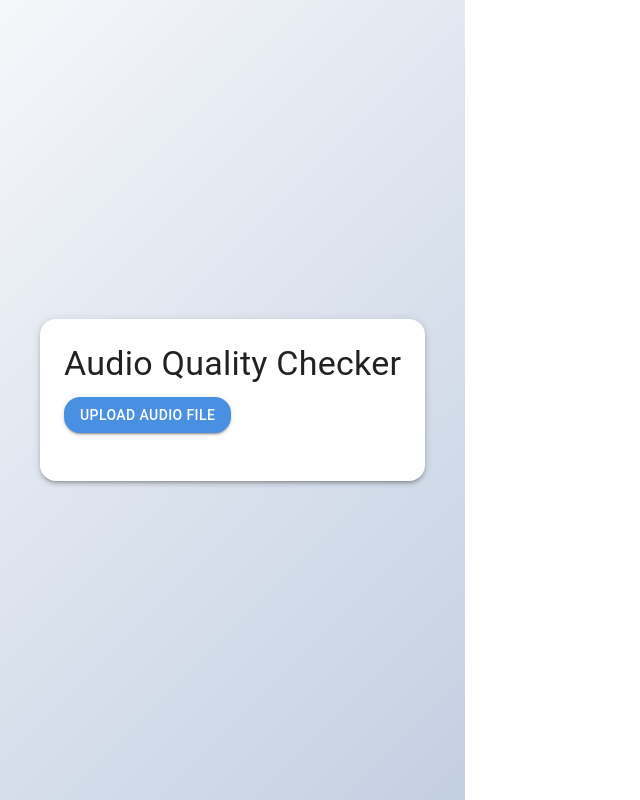
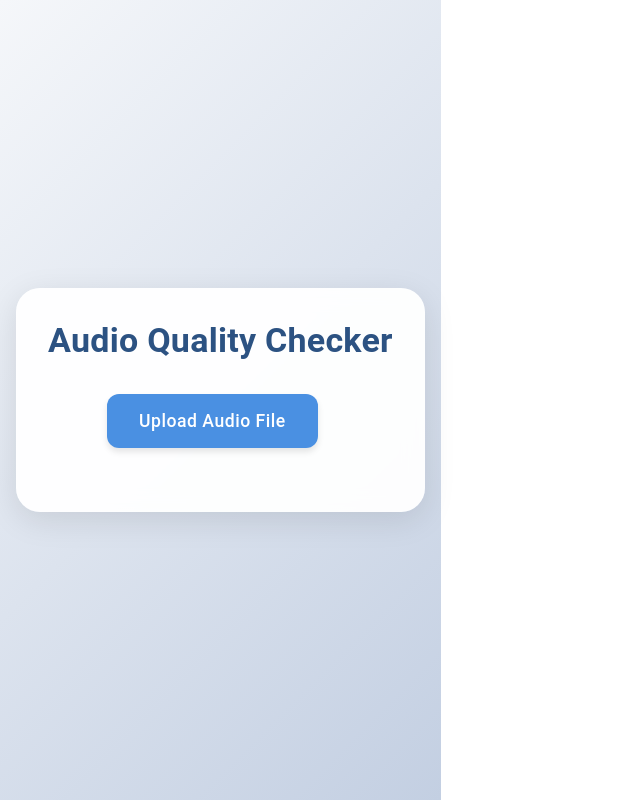
Before and after one commit to Terri-Cranstoun/audio_quality_checker, a React (Vite) app: page / in a window 1280 px wide. Shown: the whole page, without its empty margins (0-640 px from the left). Built offline with nearby package versions, Linux system fonts and the light colour scheme.

Commit message:
Update AudioQualityChecker.tsx

```diff
--- a/src/components/AudioQualityChecker.tsx
+++ b/src/components/AudioQualityChecker.tsx
@@ -1,5 +1,5 @@
 import React, { useState, useRef, useEffect } from 'react';
-import { Box, Button, Typography, Paper, CircularProgress } from '@mui/material';
+import { Box, Button, Typography, Paper, CircularProgress, Fade } from '@mui/material';
 import WaveSurfer from 'wavesurfer.js';
 
 interface AudioQualityMetrics {
@@ -82,17 +82,49 @@ const AudioQualityChecker: React.FC = () => {
   };
 
   return (
-    <Box sx={{ maxWidth: 800, mx: 'auto', p: 3 }}>
-      <Paper elevation={3} sx={{ p: 3 }}>
-        <Typography variant="h4" gutterBottom>
+    <Paper
+      elevation={6}
+      sx={{
+        p: 4,
+        maxWidth: 800,
+        width: '100%',
+        borderRadius: '24px',
+        background: 'rgba(255, 255, 255, 0.95)',
+        backdropFilter: 'blur(10px)',
+        boxShadow: '0 8px 32px rgba(0, 0, 0, 0.1)',
+      }}
+    >
+      <Typography
+        variant="h4"
+        gutterBottom
+        sx={{
+          textAlign: 'center',
+          mb: 4,
+          fontWeight: 'bold',
+          color: '#2c5282',
+        }}
+      >
         Audio Quality Checker
       </Typography>
 
-        <Box sx={{ mb: 3 }}>
+      <Box sx={{ mb: 4, textAlign: 'center' }}>
         <Button
           variant="contained"
           component="label"
-            sx={{ mr: 2 }}
+          sx={{
+            mr: 2,
+            borderRadius: '12px',
+            px: 4,
+            py: 1.5,
+            fontSize: '1.1rem',
+            textTransform: 'none',
+            boxShadow: '0 4px 6px rgba(0, 0, 0, 0.1)',
+            '&:hover': {
+              transform: 'translateY(-2px)',
+              boxShadow: '0 6px 8px rgba(0, 0, 0, 0.15)',
+            },
+            transition: 'all 0.2s ease-in-out',
+          }}
         >
           Upload Audio File
           <input
@@ -109,6 +141,19 @@ const AudioQualityChecker: React.FC = () => {
             color="primary"
             onClick={analyzeAudioQuality}
             disabled={isAnalyzing}
+            sx={{
+              borderRadius: '12px',
+              px: 4,
+              py: 1.5,
+              fontSize: '1.1rem',
+              textTransform: 'none',
+              boxShadow: '0 4px 6px rgba(0, 0, 0, 0.1)',
+              '&:hover': {
+                transform: 'translateY(-2px)',
+                boxShadow: '0 6px 8px rgba(0, 0, 0, 0.15)',
+              },
+              transition: 'all 0.2s ease-in-out',
+            }}
           >
             Analyze Quality
           </Button>
@@ -116,37 +161,83 @@ const AudioQualityChecker: React.FC = () => {
       </Box>
 
       {audioFile && (
-          <Box sx={{ mb: 3 }}>
-            <Typography variant="subtitle1" gutterBottom>
+        <Box sx={{ mb: 4 }}>
+          <Typography
+            variant="subtitle1"
+            gutterBottom
+            sx={{
+              textAlign: 'center',
+              color: '#4a5568',
+              mb: 2,
+            }}
+          >
             Selected file: {audioFile.name}
           </Typography>
+          <Box
+            sx={{
+              borderRadius: '12px',
+              overflow: 'hidden',
+              boxShadow: '0 4px 6px rgba(0, 0, 0, 0.1)',
+            }}
+          >
             <div ref={waveformRef} />
+          </Box>
         </Box>
       )}
 
       {isAnalyzing && (
-          <Box sx={{ display: 'flex', alignItems: 'center', gap: 2 }}>
+        <Fade in={true}>
+          <Box sx={{ display: 'flex', alignItems: 'center', justifyContent: 'center', gap: 2, mb: 4 }}>
             <CircularProgress size={24} />
-            <Typography>Analyzing audio quality...</Typography>
+            <Typography sx={{ color: '#4a5568' }}>Analyzing audio quality...</Typography>
           </Box>
+        </Fade>
       )}
 
       {metrics && (
+        <Fade in={true}>
           <Box>
-            <Typography variant="h6" gutterBottom>
+            <Typography
+              variant="h6"
+              gutterBottom
+              sx={{
+                textAlign: 'center',
+                color: '#2c5282',
+                mb: 3,
+                fontWeight: 'bold',
+              }}
+            >
               Quality Analysis Results
             </Typography>
-            <Box sx={{ display: 'grid', gridTemplateColumns: '1fr 1fr', gap: 2 }}>
+            <Box
+              sx={{
+                display: 'grid',
+                gridTemplateColumns: { xs: '1fr', sm: '1fr 1fr' },
+                gap: 3,
+                '& > *': {
+                  p: 2,
+                  borderRadius: '12px',
+                  background: 'rgba(74, 144, 226, 0.1)',
+                  transition: 'all 0.2s ease-in-out',
+                  '&:hover': {
+                    background: 'rgba(74, 144, 226, 0.15)',
+                    transform: 'translateY(-2px)',
+                  },
+                },
+              }}
+            >
               <Typography>Bitrate: {metrics.bitrate} kbps</Typography>
               <Typography>Sample Rate: {metrics.sampleRate} Hz</Typography>
               <Typography>Channels: {metrics.channels}</Typography>
               <Typography>Duration: {metrics.duration.toFixed(2)} seconds</Typography>
-              <Typography>Quality Score: {metrics.qualityScore.toFixed(1)}/100</Typography>
+              <Typography sx={{ gridColumn: { xs: '1', sm: '1 / -1' } }}>
+                Quality Score: {metrics.qualityScore.toFixed(1)}/100
+              </Typography>
             </Box>
           </Box>
+        </Fade>
       )}
     </Paper>
-    </Box>
   );
 };
 
```
Lines whose indentation alone changed are shown as unchanged.
